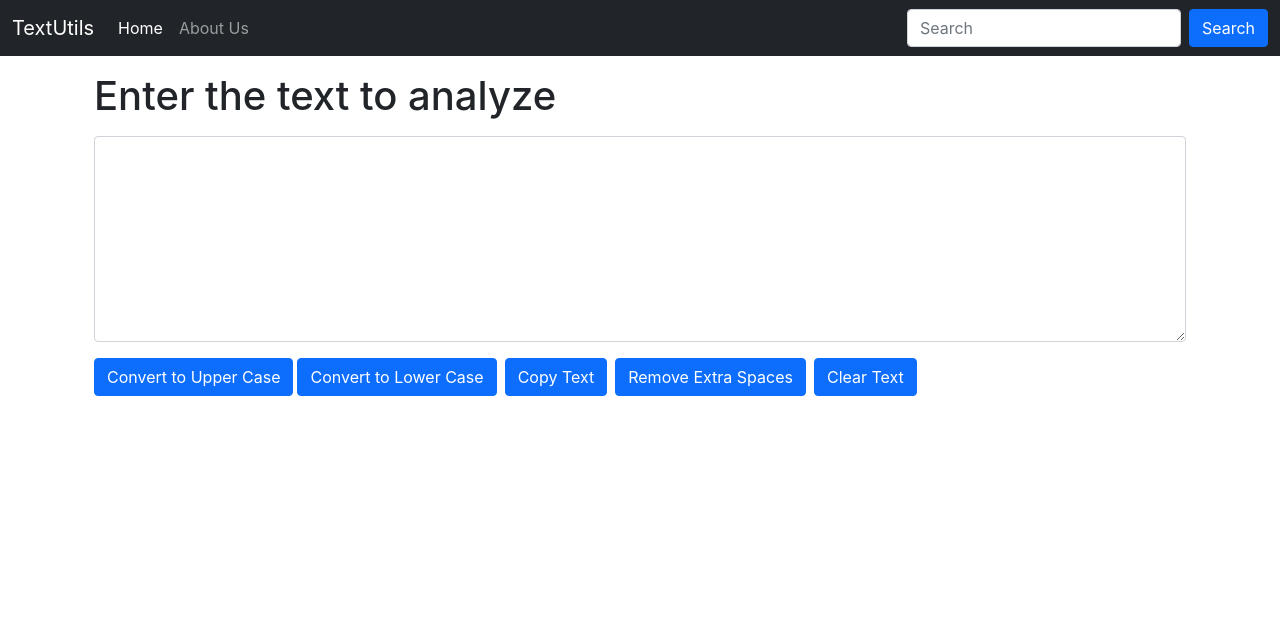
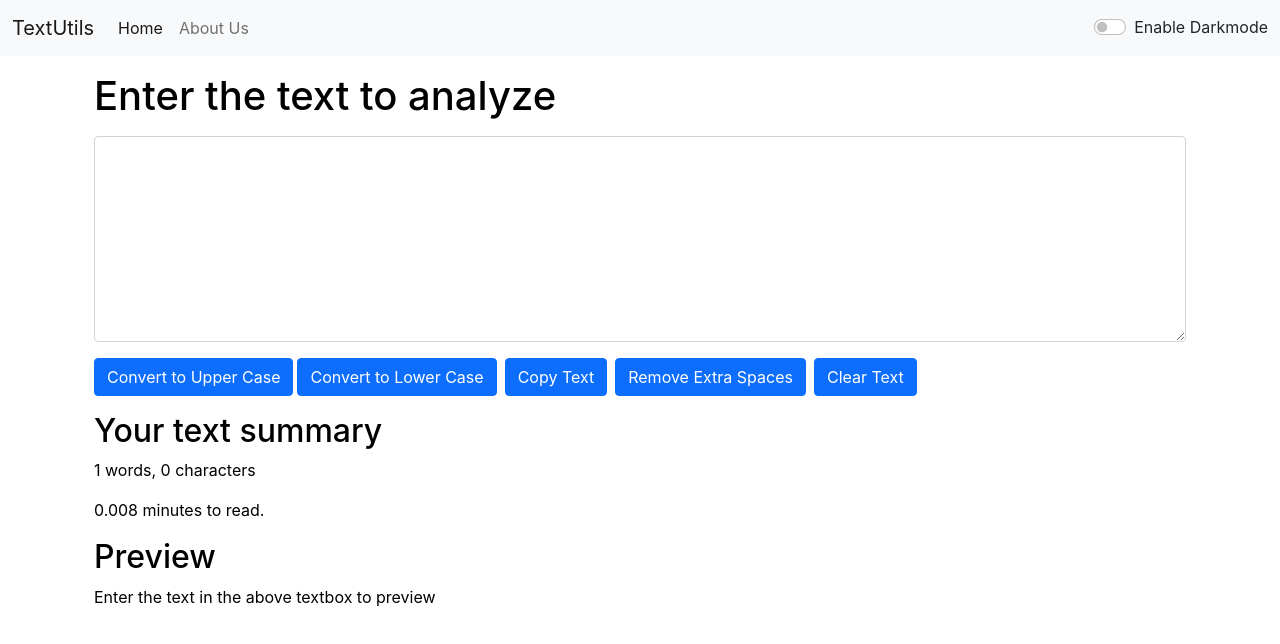
Before and after one commit to SheetalKabra/textutils, a React (Create React App) app: page / in a window 1280 px wide. Shown: the top 644 px of the page. Built offline with nearby package versions, Linux system fonts and the light colour scheme.

Commit message:
video 13 completed till alert dismissable

```diff
--- a/src/App.js
+++ b/src/App.js
@@ -1,17 +1,41 @@
-import logo from './logo.svg';
+import React, { useState } from 'react'
 import './App.css';
 import Navbar from './components/Navbar';
 import PropTypes from 'prop-types'
 import Textform from './components/Textform';
 import About from './components/About';
+import Alert from './components/Alert';
 
 
 function App() {
+  const[mode, setMode] = useState('light');
+  const[alert, setAlert] = useState(null);
+  const toggleMode = ()=>{
+    if(mode === 'light'){
+      setMode('dark');
+      document.body.style.backgroundColor = 'grey';
+      showAlert("Dark mode has been enabled!!!", 'success');
+    }else{
+      setMode('light');
+      document.body.style.backgroundColor = 'white';
+      showAlert("Light mode has been enabled!!!", 'success');
+    }
+  };
+  const showAlert = (message, type)=>{
+    setAlert({
+      msg : message,
+      type : type
+    });
+    setTimeout(() => {
+      setAlert(null);
+    }, 1500);
+  };
   return (
     <>
-      <Navbar title="TextUtils"/>
+      <Navbar title="TextUtils" mode={mode} toggleMode={toggleMode}/>
+      <Alert alert={alert}/>
       <div className="container my-3">
-        <Textform heading="Enter the text to analyze "/>
+        <Textform heading="Enter the text to analyze " mode={mode} showAlert={showAlert}/>
         {/* <About /> */}
       </div>
     </>
--- /dev/null
+++ b/src/components/Alert.js
@@ -0,0 +1,15 @@
+import React from 'react'
+
+function Alert(props) {
+    const Capitalize = (word)=>{
+        const lower = word.toLowerCase();
+        return lower.charAt(0).toUpperCase() + lower.slice(1);
+    };
+    return (
+        props.alert && <div className={`alert alert-${props.alert.type} alert-dismissible fade show`} role="alert">
+            <strong>{Capitalize(props.alert.type)}</strong> : {props.alert.msg}
+        </div>
+    )
+}
+
+export default Alert
--- a/src/components/Navbar.js
+++ b/src/components/Navbar.js
@@ -2,7 +2,7 @@
 
 export default function Navbar(props) {
     return (
-        <nav className="navbar navbar-expand-lg navbar-dark bg-dark">
+        <nav className={`navbar navbar-expand-lg navbar-${props.mode} bg-${props.mode}`}>
         <div className="container-fluid">
             <a className="navbar-brand" href="/">{props.title}</a>
             <button className="navbar-toggler" type="button" data-bs-toggle="collapse" data-bs-target="#navbarSupportedContent" aria-controls="navbarSupportedContent" aria-expanded="false" aria-label="Toggle navigation">
@@ -17,10 +17,14 @@
                     <a className="nav-link" href="/">{props.aboutText}</a>
                 </li>
                 </ul>
-                <form className="d-flex">
+                {/* <form className="d-flex">
                 <input className="form-control me-2" type="search" placeholder="Search" aria-label="Search" />
                 <button className="btn btn-primary" type="submit">Search</button>
-                </form>
+                </form> */}
+                <div className={`form-check form-switch text-${props.mode === 'light' ? 'dark' : 'light'}`}>
+                    <input className="form-check-input" type="checkbox" onClick={props.toggleMode} role="switch" id="flexSwitchCheckDefault" />
+                    <label className="form-check-label" htmlFor="flexSwitchCheckDefault">Enable Darkmode</label>
+                </div>
             </div>
         </div>
         </nav>
--- a/src/components/Textform.js
+++ b/src/components/Textform.js
@@ -7,10 +7,12 @@
     const handleUpperCaseEvent = ()=>{
         let textValue = text.toUpperCase();
         setText(textValue);
+        props.showAlert('Converted to uppercase!', 'success');
     };
     const handleLowerCaseEvent = ()=>{
         let textValue = text.toLowerCase();
         setText(textValue);
+        props.showAlert('Converted to lowercase!', 'success');
     };
     // const onCopyText = ()=>{
     //     setIsCopied(true);
@@ -22,14 +24,17 @@
         var text = document.getElementById("myBox");
         text.select();
         navigator.clipboard.writeText(text.value);
+        props.showAlert('Copied to clipboard!', 'success');
     };
     const handleExtraSpaces = ()=>{
         let newText = text.split(/[  ]+/);
         setText(newText.join(" "));
+        props.showAlert('Extra spaces removed!', 'success');
     };
     const handleClearEvent = ()=>{
         let textValue = "";
         setText(textValue);
+        props.showAlert('Text has been cleared!', 'success');
     };
     const handleOnChangeEvent = (event)=>{
         setText(event.target.value);
@@ -37,10 +42,11 @@
 
     return (
         <>
-            <div className="container">
+            <div className="container" style={{color:props.mode === 'dark' ? 'white' : 'black'}}>
                 <h1>{props.heading}</h1>
                 <div className="my-3">
-                    <textarea className="form-control" id="myBox" rows="8" value={text} onChange={handleOnChangeEvent}></textarea>
+                    <textarea className="form-control" id="myBox" rows="8" value={text} onChange={handleOnChangeEvent}
+                    style={{backgroundColor: props.mode==='dark' ? 'grey' : 'white',color:props.mode === 'dark' ? 'white' : 'black'}}></textarea>
                 </div>
                 <button className="btn btn-primary" onClick={handleUpperCaseEvent}>Convert to Upper Case</button>
                 <button className="btn btn-primary mx-1" onClick={handleLowerCaseEvent}>Convert to Lower Case</button>
@@ -57,13 +63,13 @@
                     </div>
                 </CopyToClipboard> */}
             </div>
-            {/* <div className="container my-3">
+            <div className="container my-3" style={{color:props.mode === 'dark' ? 'white' : 'black'}}>
                 <h2>Your text summary</h2>
                 <p>{text.split(" ").length} words, {text.length} characters</p>
                 <p>{0.008 * text.split(" ").length} minutes to read.</p>
                 <h2>Preview</h2>
-                <p>{text}</p>
-            </div> */}
+                <p>{text.length> 0 ? text : "Enter the text in the above textbox to preview"}</p>
+            </div>
         </>
     )
 }
```
